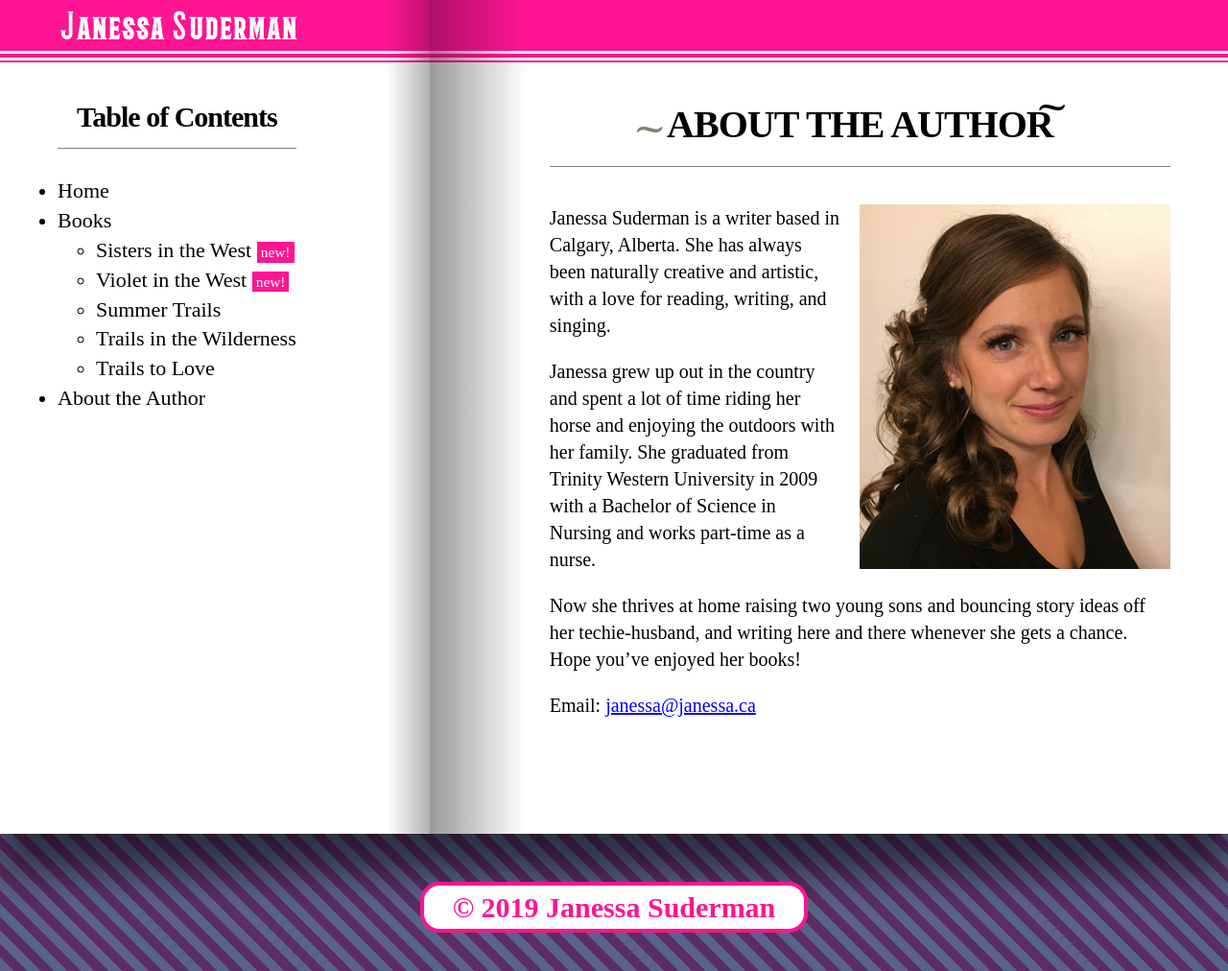
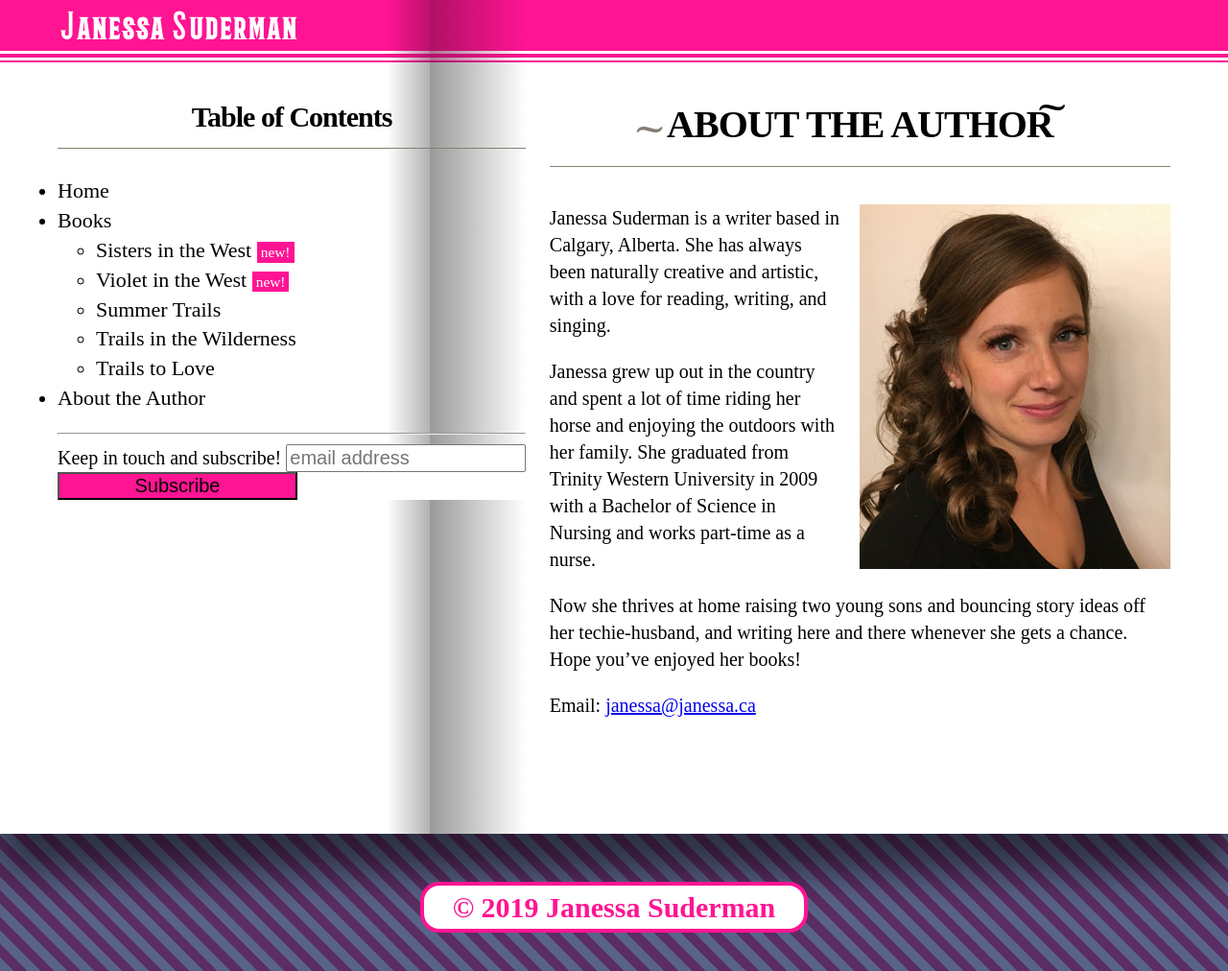
Before and after one commit to suderman/janessa.ca, a Jekyll site: the page built from _pages/about.md, in a window 1280 px wide and 1012 px high. Shown: the whole window at 96% size. Built offline with Jekyll 4.4.1, drawn with Linux system fonts in a browser that asks for light colours; some web fonts are replaced; a script that is not in the unit is left out; comment, search, counter and statistics services are not loaded.

Commit message:
Subscribe form

```diff
--- a/_includes/head.html
+++ b/_includes/head.html
@@ -43,7 +43,8 @@
     </style>
     {% endcomment %}
 
-    <link rel="stylesheet" href="/styles/style.css?3">
+    <link rel="stylesheet" type="text/css" href="//cdn-images.mailchimp.com/embedcode/slim-10_7.css" >
+    <link rel="stylesheet" type="text/css" href="/styles/style.css?3">
     <script src="/scripts/prefixfree.min.js"></script>
 
     <script id="mcjs">!function(c,h,i,m,p){m=c.createElement(h),p=c.getElementsByTagName(h)[0],m.async=1,m.src=i,p.parentNode.insertBefore(m,p)}(document,"script","https://chimpstatic.com/mcjs-connected/js/users/efb20ef04e128d386990b2b7b/10b2fce5946b327ef4a5c277a.js");</script>
--- a/_includes/navigation.html
+++ b/_includes/navigation.html
@@ -29,4 +29,19 @@
 
   </ul>
 
+<!-- Begin Mailchimp Signup Form -->
+<hr>
+<div id="mc_embed_signup">
+  <form action="https://janessa.us20.list-manage.com/subscribe/post?u=efb20ef04e128d386990b2b7b&amp;id=82c7f80166" method="post" id="mc-embedded-subscribe-form" name="mc-embedded-subscribe-form" class="validate" target="_blank" novalidate>
+    <div id="mc_embed_signup_scroll">
+      <label for="mce-EMAIL">Keep in touch and subscribe!</label>
+      <input type="email" value="" name="EMAIL" class="email" id="mce-EMAIL" placeholder="email address" required>
+      <!-- real people should not fill this in and expect good things - do not remove this or risk form bot signups-->
+      <div style="position: absolute; left: -5000px;" aria-hidden="true"><input type="text" name="b_efb20ef04e128d386990b2b7b_82c7f80166" tabindex="-1" value=""></div>
+      <div class="clear"><input type="submit" value="Subscribe" name="subscribe" id="mc-embedded-subscribe" class="button"></div>
+    </div>
+  </form>
 </div>
+<!--End mc_embed_signup-->
+
+</div>
--- a/_includes/sass/base.scss
+++ b/_includes/sass/base.scss
@@ -84,3 +84,20 @@
   font-size: 1.5em;
   text-align: right;
 }
+
+
+// #mc_embed_signup{background:#fff; clear:left; ffont:14px Helvetica,Arial,sans-serif; }
+
+#mc_embed_signup { background: #fff; }
+#mc_embed_signup p,
+#mc_embed_signup label,
+#mc_embed_signup input.email,
+#mc_embed_signup input.button {
+  min-width: 0;
+  width: 90%;
+  width: 250px;
+}
+
+#mc_embed_signup .button {
+  background-color: #ff1493;
+}
--- a/_includes/sass/home.scss
+++ b/_includes/sass/home.scss
@@ -48,13 +48,17 @@
 .feature {
   overflow: hidden;
   figure {
-    float: left;
-    width: 40%;
+    @media #{$md} {
+      float: left;
+      width: 40%;
+    }
     margin: 1em 0;
   }
   figcaption {
-    float: right;
-    width: 50%;
+    @media #{$md} {
+      float: right;
+      width: 50%;
+    }
     margin: 1em 0;
   }
 }
--- a/_layouts/home.html
+++ b/_layouts/home.html
@@ -52,8 +52,6 @@
 
     {{ content }}
 
-    <script type="text/javascript" src="//downloads.mailchimp.com/js/signup-forms/popup/unique-methods/embed.js" data-dojo-config="usePlainJson: true, isDebug: false"></script>
-    <script type="text/javascript">window.dojoRequire(["mojo/signup-forms/Loader"], function(L) { L.start({"baseUrl":"mc.us20.list-manage.com","uuid":"efb20ef04e128d386990b2b7b","lid":"82c7f80166","uniqueMethods":true}) })</script>
   </div>
 </div>
 
```
